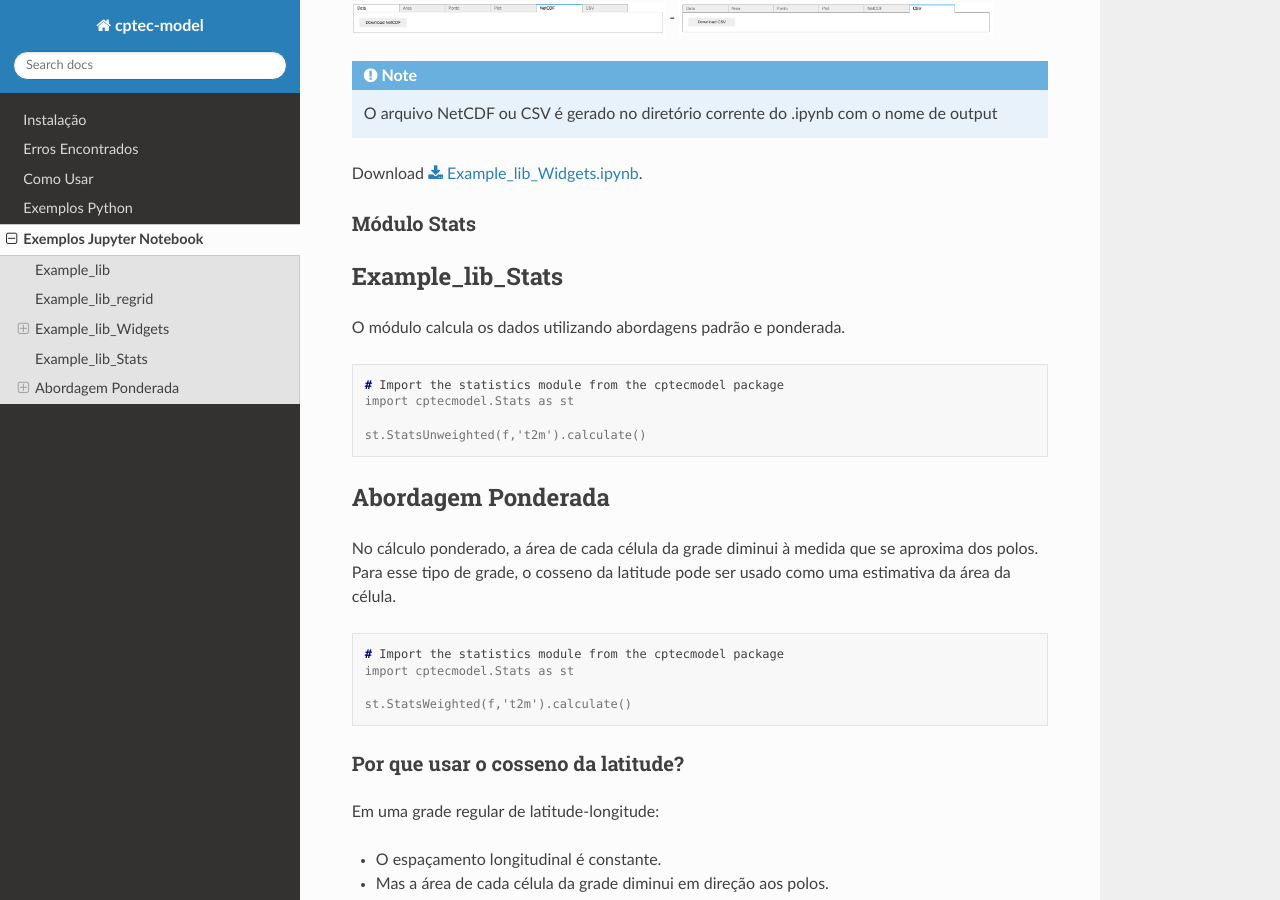
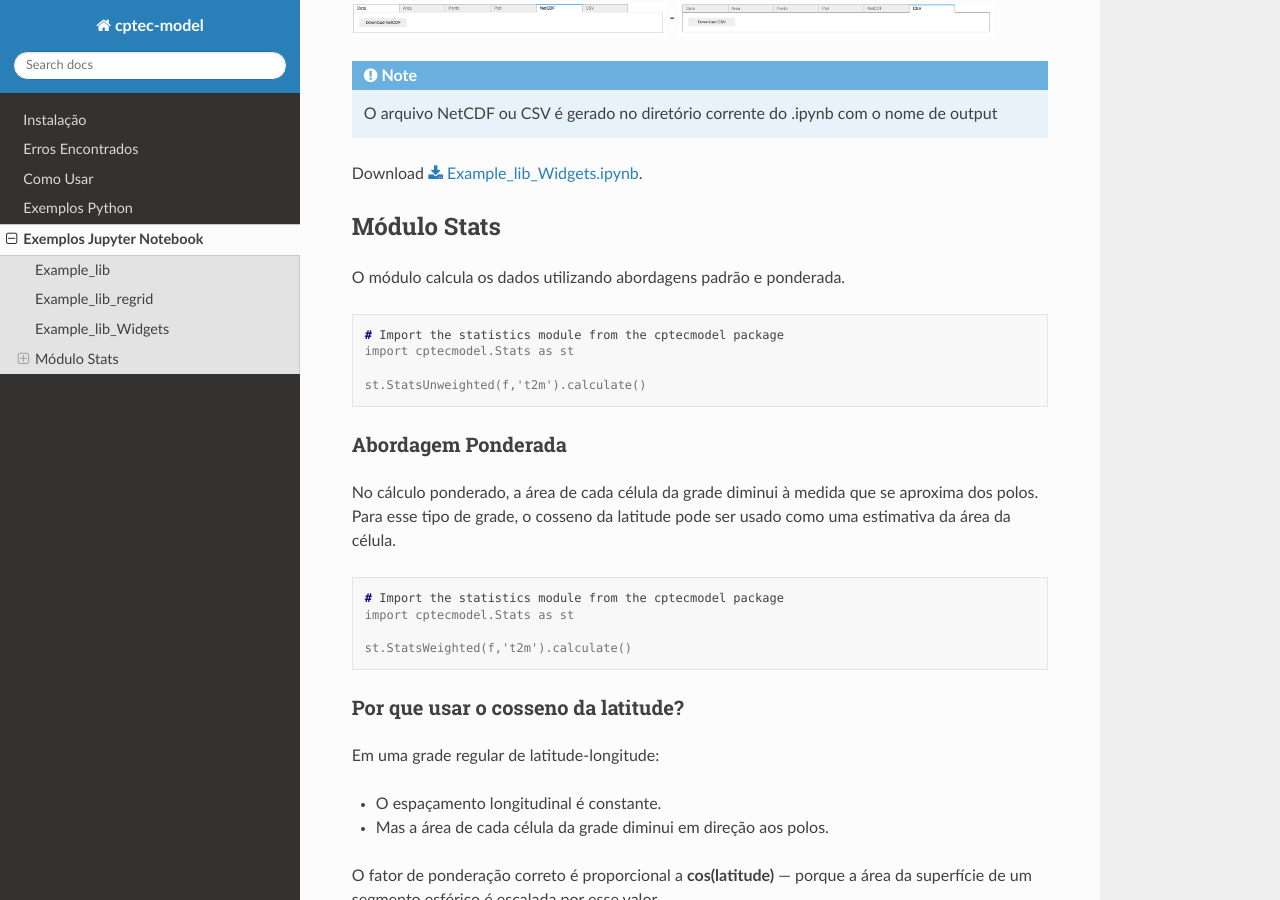
Before and after one commit to framework-CPTEC/tutorial, a Sphinx documentation site: the page built from docs/source/exampleNotebook.rst, in a window 1280 px wide and 900 px high, scrolled down 3246 px. Built offline with Sphinx 7.4.7 and the Read the Docs theme 3.1.0, drawn with Linux system fonts in a browser that asks for light colours.

Commit message:
Update exampleNotebook.rst

```diff
--- a/docs/source/exampleNotebook.rst
+++ b/docs/source/exampleNotebook.rst
@@ -143,11 +143,9 @@ Utilizando Widgets para o desenvolvimento de uma Interface para:
 
 Download :download:`Example_lib_Widgets.ipynb <examples/Example_lib_Widgets.ipynb>`.
 
+
 Módulo Stats
-~~~~~~~~~~~~~~~~~~~~~~~~~~~~~~~~~~~
-
-Example_lib_Stats
------------------
+------------
 
 O módulo calcula os dados utilizando abordagens padrão e ponderada.
 
@@ -160,7 +158,7 @@ O módulo calcula os dados utilizando abordagens padrão e ponderada.
 
 
 Abordagem Ponderada
--------------------
+~~~~~~~~~~~~~~~~~~~~
 
 No cálculo ponderado, a área de cada célula da grade diminui à medida que se aproxima dos polos. Para esse tipo de grade, o cosseno da latitude pode ser usado como uma estimativa da área da célula.
 
```
